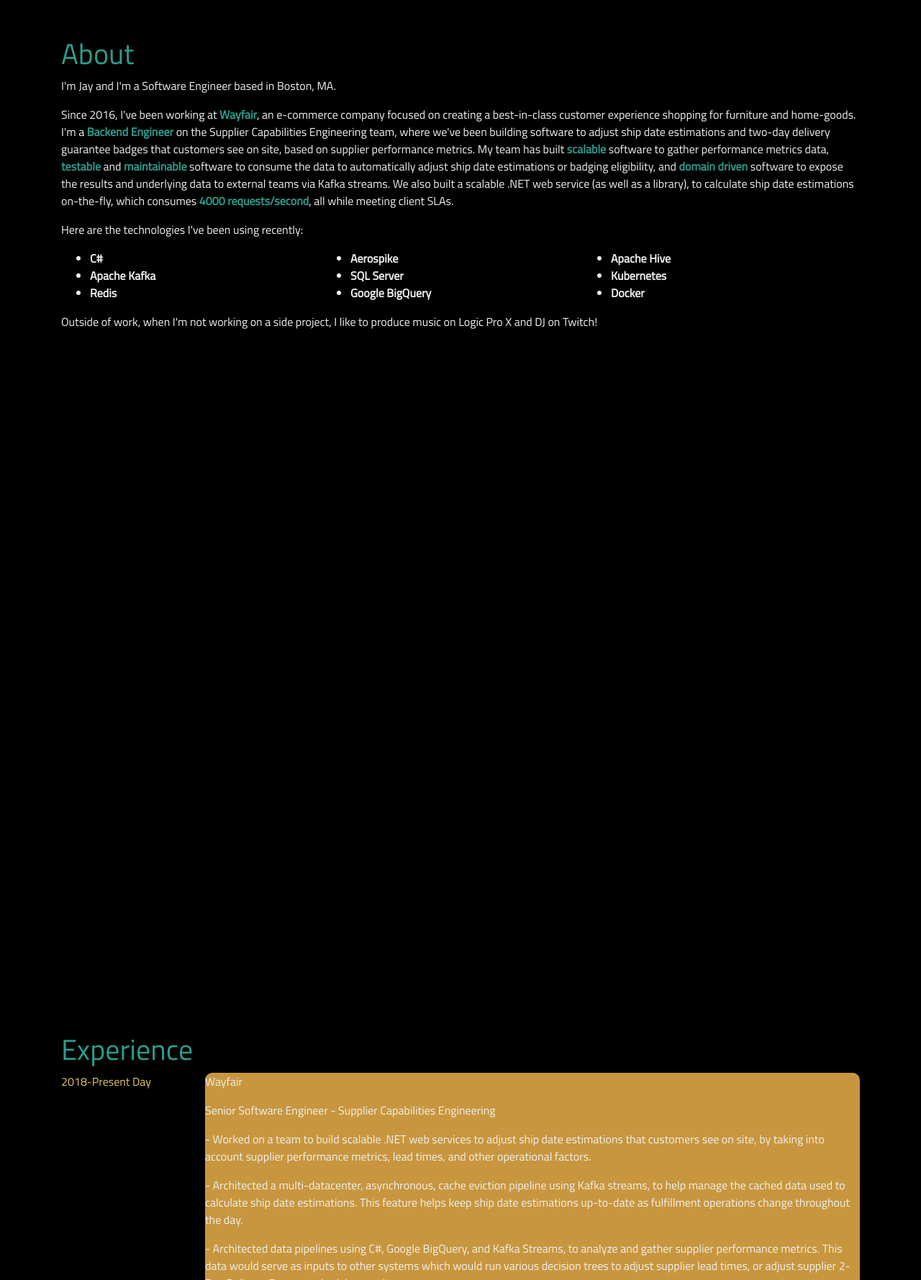
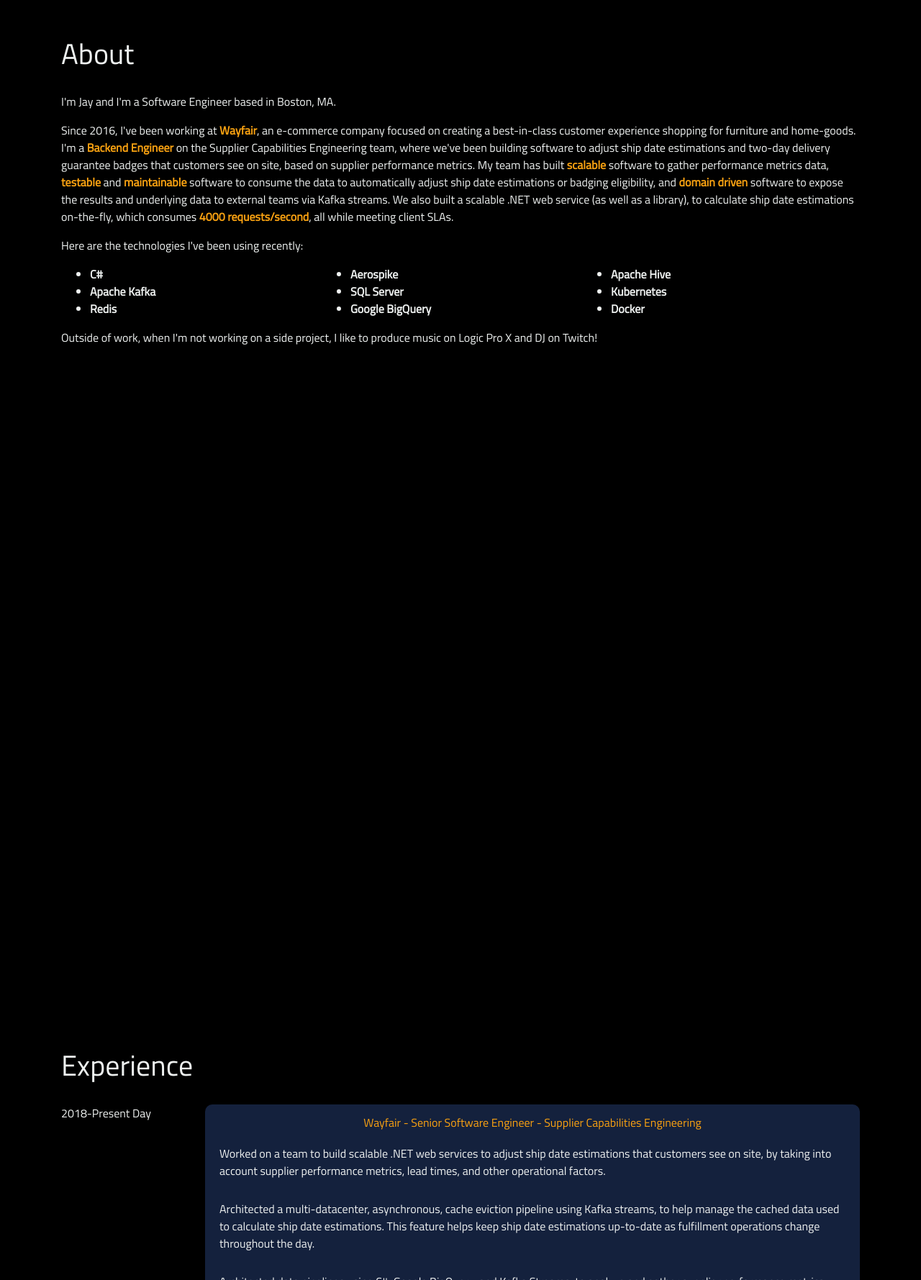
Before and after one commit to jbisa/jaybisa-website, a React (Create React App) app: page / in a window 1280 px wide. Shown: the part 1021-2800 px from the top of the page at 72% size. Built offline with nearby package versions, Linux system fonts and the light colour scheme.

Commit message:
Finished experience section.

```diff
--- a/src/App.css
+++ b/src/App.css
@@ -38,8 +38,8 @@
 
 .jumbotron-button {
   margin: 3rem;
-  background-color: #006992;
-  border-color: #97D8C4;
+  background-color: #14213D;
+  border-color: #2A9D8F;
 }
 
 .jumbotron-button:hover {
@@ -53,11 +53,12 @@
 }
 
 .header {
-  color: #2A9D8F;
+  color: #EFF2F1;
+  margin-bottom: 30px;
 }
 
 .highlight {
-  color: #2A9D8F;
+  color: #FCA311;
 }
 
 .page-wrap {
--- a/src/components/Boxes.css
+++ b/src/components/Boxes.css
@@ -1,6 +1,6 @@
 .boxes {
     margin-left: 200px;
-    background-color: #C8963E;
+    background-color: #14213D;
     overflow: hidden;
     height: 500px;
     max-height: 45vh;
@@ -29,12 +29,26 @@
     top: 0;
     bottom: 0;
     left: 50%;
-    border-left: 3px dotted #97D8C4;
+    border-left: 3px dotted #EFF2F1;
     transform: translate(-50%);
 }
 
 .timeline-year-text {
     float: left;
     min-width: 10em;
-    color: #E9C46A;
+    color: #EFF2F1;
 }
+
+p.centered {
+    position: relative;
+    padding: 0.8em 0;
+    margin: 0;
+    text-align:center;
+}
+
+p.aligned {
+    position: relative;
+    padding: 0.4em 0;
+    margin-left: 20px;
+    margin-right: 20px;
+}
--- a/src/components/Experience.js
+++ b/src/components/Experience.js
@@ -15,35 +15,47 @@
                 <div data-aos="fade-right">
                     <p className="timeline-year-text">2018-Present Day</p>
                     <div className="boxes">
-                        <p>Wayfair</p>
-                        <p>Senior Software Engineer - Supplier Capabilities Engineering</p>
-                        <p>- Worked on a team to build scalable .NET web services to adjust ship date estimations that customers see on site, by taking into account supplier performance metrics, lead times, and other operational factors.</p>
-                        <p>- Architected a multi-datacenter, asynchronous, cache eviction pipeline using Kafka streams, to help manage the cached data used to calculate ship date estimations. This feature helps keep ship date estimations up-to-date as fulfillment operations change throughout the day.</p>
-                        <p>- Architected data pipelines using C#, Google BigQuery, and Kafka Streams, to analyze and gather supplier performance metrics. This data would serve as inputs to other systems which would run various decision trees to adjust supplier lead times, or adjust supplier 2-Day Delivery Guarantee badging on site.</p>
-                        <p>- Architected Wayfair Automated Lead Time, a C# application comprised of several algorithms we created with business stakeholders, to automatically adjust supplier lead times based on supplier performance data.</p>
+                        <p class="centered highlight">Wayfair - Senior Software Engineer - Supplier Capabilities Engineering</p>
+                        <div>
+                            <p class="aligned">Worked on a team to build scalable .NET web services to adjust ship date estimations that customers see on site, by taking into account supplier performance metrics, lead times, and other operational factors.</p>
+                            <p class="aligned">Architected a multi-datacenter, asynchronous, cache eviction pipeline using Kafka streams, to help manage the cached data used to calculate ship date estimations. This feature helps keep ship date estimations up-to-date as fulfillment operations change throughout the day.</p>
+                            <p class="aligned">Architected data pipelines using C#, Google BigQuery, and Kafka Streams, to analyze and gather supplier performance metrics. This data would serve as inputs to other systems which would run various decision trees to adjust supplier lead times, or adjust supplier 2-Day Delivery Guarantee badging on site.</p>
+                            <p class="aligned">Architected Wayfair Automated Lead Time, a C# application comprised of several algorithms we created with business stakeholders, to automatically adjust supplier lead times based on supplier performance data.</p>
+                        </div>
                     </div>
                 </div>
                 <div data-aos="fade-right">
                     <div className="timeline-line"></div>
                     <p className="timeline-year-text">2016-2018</p>
                     <div className="boxes">
-                        <p>Wayfair</p>
-                        <p>Software Engineer - Checkout & Payments</p>
-                        <p>- Helped build a PHP Web API to integrate credit card payment processing through the Paymetric Payment Gateway. This API was used for all of the Wayfair lifestyle brand websites, as well as the iOS and Android apps.</p>
-                        <p>- Implemented and launched Apple Pay on mobile web upon its iOS 10 release using Apple Pay JS API. Configured Wayfair’s environment with necessary cryptographic keys and TLS certificates to securely communicate with Apple and Vantiv (payment processing provider). Developed a guest checkout solution on the backend to improve UX for customers (currently Apple Pay is the only guest checkout option available on Wayfair).</p>
-                        <p>- Built PayPal Reference Transactions feature using PayPal’s REST API, allowing customers to checkout faster without having to leave Wayfair to log into PayPal.</p>
-                        <p>- Released server side PayPal support for Wayfair iOS app, to migrate it from the PayPal iOS SDK to the desktop and mobile web workflow. This consistency between platforms allows for faster development of new PayPal features and debugging issues in production.</p>
+                        <p class="centered highlight">Wayfair - Software Engineer - Checkout & Payments</p>
+                        <p class="aligned">Helped build a PHP Web API to integrate credit card payment processing through the Paymetric Payment Gateway. This API was used for all of the Wayfair lifestyle brand websites, as well as the iOS and Android apps.</p>
+                        <p class="aligned">Implemented and launched Apple Pay on mobile web upon its iOS 10 release using Apple Pay JS API. Configured Wayfair’s environment with necessary cryptographic keys and TLS certificates to securely communicate with Apple and Vantiv (payment processing provider). Developed a guest checkout solution on the backend to improve UX for customers (currently Apple Pay is the only guest checkout option available on Wayfair).</p>
+                        <p class="aligned">Built PayPal Reference Transactions feature using PayPal’s REST API, allowing customers to checkout faster without having to leave Wayfair to log into PayPal.</p>
+                        <p class="aligned">Released server side PayPal support for Wayfair iOS app, to migrate it from the PayPal iOS SDK to the desktop and mobile web workflow. This consistency between platforms allows for faster development of new PayPal features and debugging issues in production.</p>
                     </div>
                 </div>
                 <div data-aos="fade-right">
                     <div className="timeline-line"></div>
                     <p className="timeline-year-text">2013-2016</p>
-                    <div className="boxes">Veracode</div>
+                    <div className="boxes">
+                        <p class="centered highlight">Veracode - Software Engineer</p>
+                        <p class="aligned">Helped build Software Composition Analysis platform which identifies third-party/open source components in an application, and any known vulnerabilities identified by National Vulnerability Database within them. Backend was built with Java (RESTful APIs) and SQL, while the frontend was built with AngularJS.</p>
+                        <p class="aligned">Implemented Static Scan Simple Mode feature so users can scan their applications through the platform with less decisions/clicks and a simpler user experience. Introduced and designed AngularJS and REST APIs into this area of the code which was using old practices like DWR and complex client side logic (JS/JSP), to institute an MVC paradigm.</p>
+                        <p class="aligned">Led development effort in supporting static analysis scans for Cobol, ABAP, and VB6 to further support clients.</p>
+                        <p class="aligned">Improved static analysis scanner scheduling algorithm to distribute jobs more efficiently amongst engines, which led to faster scan times for customers.</p>
+                        <p class="aligned">Served as scrum master for the team along with being a developer.</p>
+                    </div>
                 </div>
                 <div data-aos="fade-right">
                     <div className="timeline-line"></div>
                     <p className="timeline-year-text">2012</p>
-                    <div className="boxes">Morpho Detection, Inc</div>
+                    <div className="boxes">
+                        <p class="centered highlight">Morpho Detection, Inc. - Software Design Intern</p>
+                        <p class="aligned">Added new features to StreetLab Mobile GUI: English-Polish translation, change user password, wireless communication between device and desktop.</p>
+                        <p class="aligned">Gained experience with SDLC and participated in weekly ECO and Trace Product meetings.</p>
+                        <p class="aligned">Led re-certification tests for Itemiser DX and MobileTrace explosive detection devices for the TSA at Boston Logan Airport.</p>
+                    </div>
                 </div>
             </div>
         </section>
--- a/src/components/Navbar/Navbar.css
+++ b/src/components/Navbar/Navbar.css
@@ -74,7 +74,7 @@
     }
 
     .nav-menu.active {
-        background: #006992;
+        background: #14213D;
         left: 0;
         opacity: 1;
         transition: all 0.5s ease;
```
Also changed, not shown: 1 other file (tests, documents, lock files or other folders).
